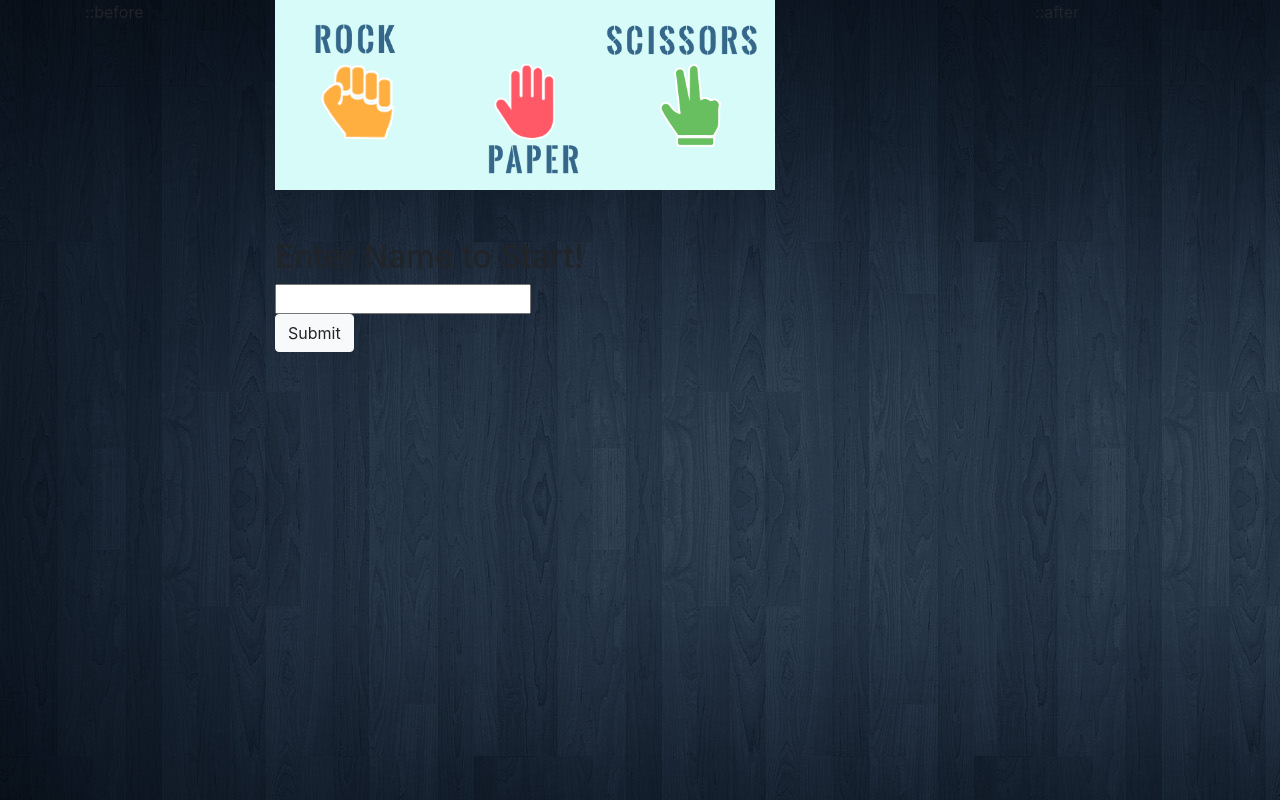
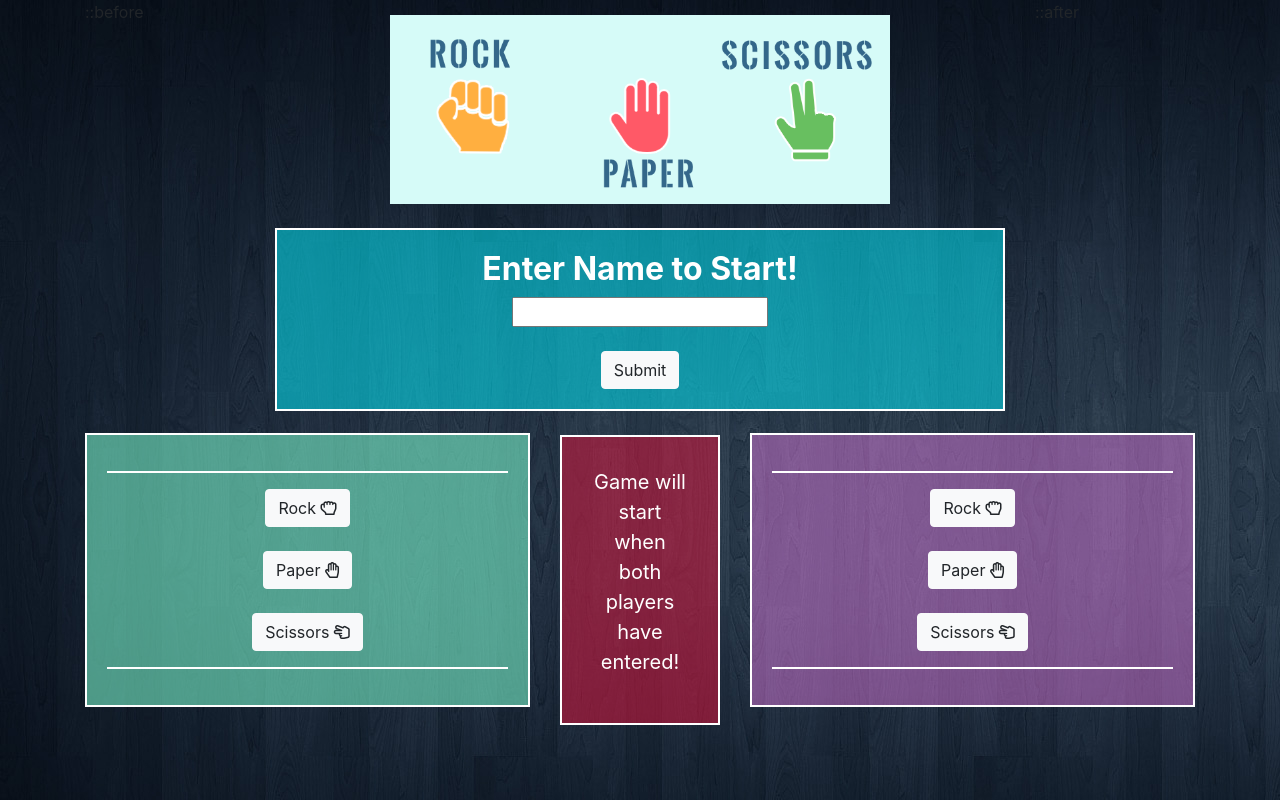
Before and after one commit to mark-shin77/RPS-multiplayer, a plain HTML site: page index.html in a window 1280 px wide. Drawn offline with nearby package versions, Linux system fonts and the light colour scheme.

Commit message:
more styling

```diff
--- a/assets/style.css
+++ b/assets/style.css
@@ -1,3 +1,45 @@
 body{
     background: url(../images/background.jpg);
 }
+.center{
+    display: block;
+    margin-left:auto;
+    margin-right: auto;
+    margin-top: 2%;
+}
+.greeting{
+    border: 2px solid white;
+    background-color: rgba(0, 238, 255, 0.521);
+    text-align: center;
+    align-content: center;
+    padding: 20px;
+    color: white;
+}
+hr{
+    border: 1px solid white;
+}
+#player1{
+    margin-top: 5%;
+    border: 2px solid white;
+    background-color: rgba(127, 255, 212, 0.555);
+    padding: 20px;
+    text-align: center;
+}
+
+#info{
+    margin-top: 15%;
+    border: 2px solid white;
+    background-color: rgba(220, 20, 60, 0.521);
+    padding: 30px;
+    text-align: center;
+    font-size: 20px;
+    color: white;
+}
+
+#player2{
+    margin-top: 5%;
+    border: 2px solid white;
+    background-color: rgba(238, 130, 238, 0.445);
+    padding: 20px;
+    text-align: center;
+}
--- a/index.html
+++ b/index.html
@@ -27,14 +27,16 @@
                     ::before
                 </div>
                 <div class="col-lg-8">
-                    <img src="images/rps.png" width="500" >
-                    <br><br><br>
-                    <h2 id="greeting">Enter Name to Start!</h2>
-                    <form>
-                        <input type="text" id="name-input">
-                        <br>
-                        <button type="button" class="btn btn-light">Submit</button>
-                    </form>
+                    <img src="images/rps.png" width="500" class="center">
+                    <br>
+                    <div class="greeting">
+                        <h2><strong>Enter Name to Start!</strong></h2>
+                        <form>
+                            <input type="text" id="name-input">
+                            <br><br>
+                            <button type="button" class="btn btn-light">Submit</button>
+                        </form>
+                    </div>
                 </div>
                 <div class="col-lg-2">
                     ::after
@@ -42,5 +44,37 @@
             </div>
         </div>
 
+        <div class="container">
+            <div class="row">
+                <div class="col-lg-5">
+                    <div id="player1">
+                        <hr>
+                        <button type="button" class="btn btn-light">Rock <i class="far fa-hand-rock"></i></button>
+                        <br><br>
+                        <button type="button" class="btn btn-light">Paper <i class="far fa-hand-paper"></i></button>
+                        <br><br>
+                        <button type="button" class="btn btn-light">Scissors <i class="far fa-hand-scissors"></i></button>
+                        <hr>
+                    </div>
+                </div>
+                <div class="col-lg-2">
+                    <div id="info">
+                        <p>Game will start when both players have entered!</p>
+                    </div>
+                </div>
+                <div class="col-lg-5">
+                    <div id="player2">
+                        <hr>
+                        <button type="button" class="btn btn-light">Rock <i class="far fa-hand-rock"></i></button>
+                        <br><br>
+                        <button type="button" class="btn btn-light">Paper <i class="far fa-hand-paper"></i></button>
+                        <br><br>
+                        <button type="button" class="btn btn-light">Scissors <i class="far fa-hand-scissors"></i></button>
+                        <hr>
+                    </div>
+                </div>
+            </div>
+        </div>
+
     </body>
 </html>
```
